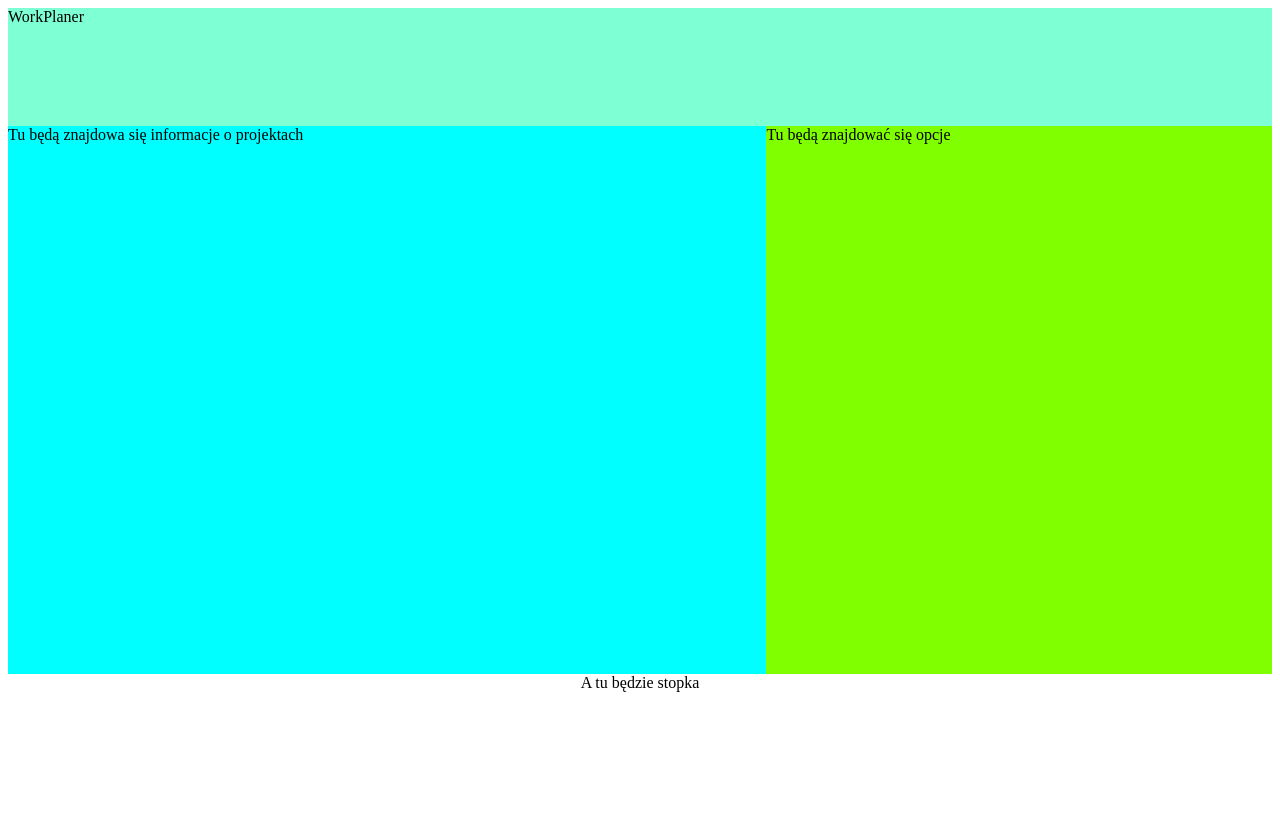
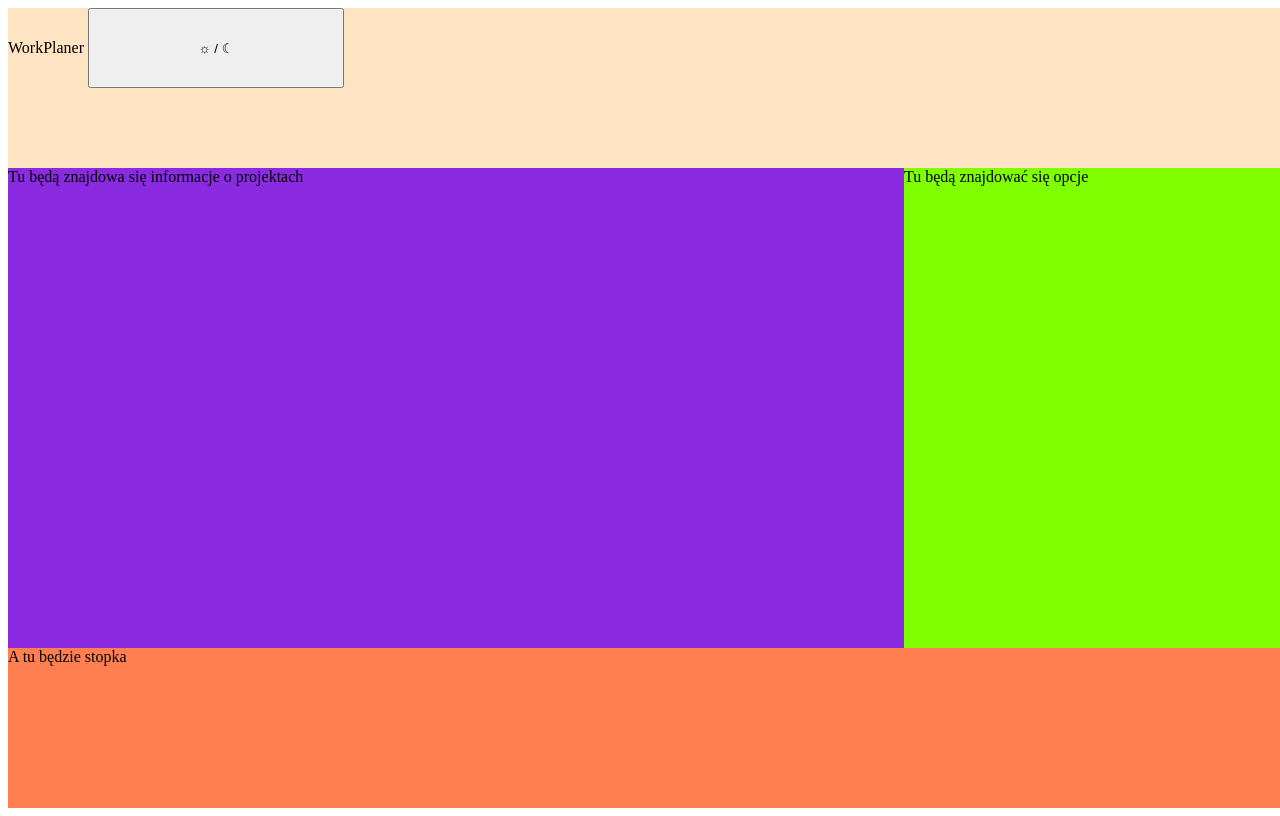
Before and after one commit to Gibooon/WorkPlaner---PZAW, an Angular app: page / in a window 1280 px wide. Built offline with nearby package versions, Linux system fonts and the light colour scheme.

Commit message:
Wstępny szablon oraz css aplikacji

```diff
--- a/src/app/app.component.css
+++ b/src/app/app.component.css
@@ -1,33 +1,39 @@
 * {
-  width: 100%;
-  height: 100%;
+  width: 100vw;
+  height: 100vh;
+  margin: 0;
   padding: 0;
-  margin: 0;
+}
+
+.bar {
+  width: 100vw;
+  height: 20vh;
+}
+
+.block {
+  height: 60vh;
+  display: inline-flex;
 }
 
 #navbar {
-  width: 100%;
-  height: 15%;
-  background-color: aquamarine;
+  background-color: bisque;
+}
+
+#light_dark_mode_btn {
+  width: 20vw;
+  height: 10vh;
 }
 
 #content {
-  width: 60%;
-  height: 70%;
-  float: left;
-  background-color: aqua;
+  width: 70vw;
+  background-color: blueviolet;
 }
 
 #aside {
-  width: 40%;
-  height: 70%;
-  float: right;
+  width: 30vw;
   background-color: chartreuse;
 }
 
 #footer {
-  width: 100%;
-  height: 15%;
-  background-color: brown;
-  text-align: center;
+  background-color: coral;
 }
--- a/src/app/app.component.html
+++ b/src/app/app.component.html
@@ -1,8 +1,11 @@
 <div class="container">
-  <div id="navbar" class="block">WorkPlaner</div>
+  <div id="navbar" class="bar">
+    WorkPlaner
+    <button id="light_dark_mode_btn">☼ / ☾</button>
+  </div>
   <div id="content" class="block">
     Tu będą znajdowa się informacje o projektach
   </div>
   <div id="aside" class="block">Tu będą znajdować się opcje</div>
-  <div id="footer" class="block">A tu będzie stopka</div>
+  <div id="footer" class="bar">A tu będzie stopka</div>
 </div>
```
